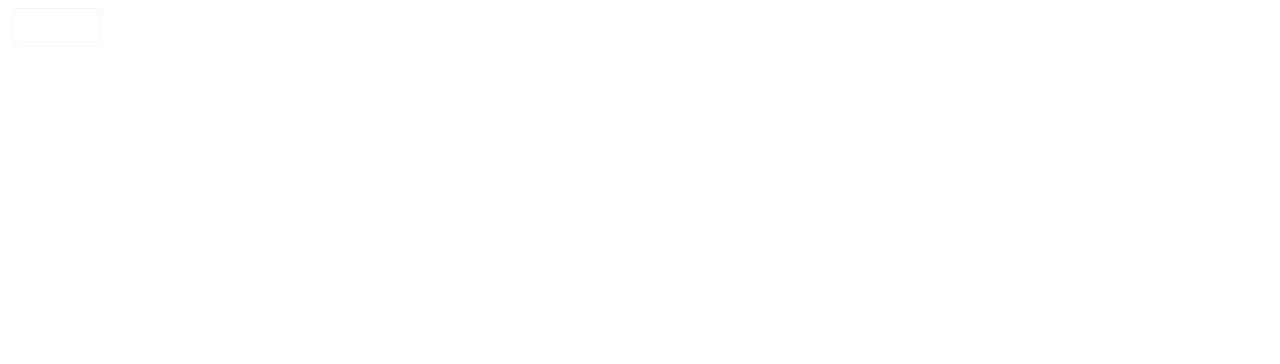
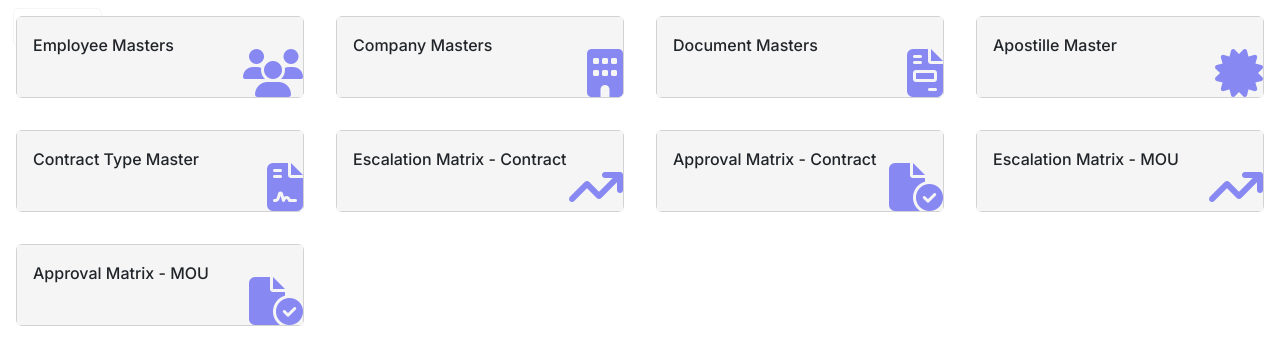
Before and after one commit to neo-omie/CMS-Demo, an Angular app in the folder Frontend/CMS/: page /masters in a window 1280 px wide. Before the commit this address led to /. Shown: the top 364 px of the page. Built offline with nearby package versions, Linux system fonts and the light colour scheme.

Commit message:
approval matrix contract

```diff
--- a/Frontend/CMS/src/app/app.routes.ts
+++ b/Frontend/CMS/src/app/app.routes.ts
@@ -1,8 +1,12 @@
 import { Routes } from '@angular/router';
 import { LoginScreenComponent } from './components/auth/login-screen/login-screen.component';
 import { DashboardComponent } from './components/dashboard/dashboard.component';
+import { MastersScreenComponent } from './components/masters-screen/masters-screen.component';
+import { ApprovalMatrixContractScreenComponent } from './components/approval-matrix-contract-screen/approval-matrix-contract-screen.component';
 
 export const routes: Routes = [
     {path: '', component: LoginScreenComponent},
     {path: 'dashboard', component: DashboardComponent},
+    {path: 'masters', component: MastersScreenComponent},
+    {path: 'masters/approval-matrix-contract', component: ApprovalMatrixContractScreenComponent}
 ];
--- /dev/null
+++ b/Frontend/CMS/src/app/components/approval-matrix-contract-screen/approval-matrix-contract-screen.component.html
@@ -0,0 +1,72 @@
+<div class="table-responsive">
+    <table class="table align-middle">
+      <thead>
+        <tr>
+            <th>Value ID</th>
+            <th>Department</th>
+            <th>Approver 1</th>
+            <th>Approver 2</th>
+            <th>Approver 3</th>
+            <th>Action</th>
+        </tr>
+      </thead>
+      <tbody>
+        <tr>
+            <td>Value ID</td>
+            <td>Department</td>
+            <td>Approver 1</td>
+            <td>Approver 2</td>
+            <td>Approver 3</td>
+            <td>Action</td>
+        </tr>
+        <tr>
+            <td>Value ID</td>
+            <td>Department</td>
+            <td>Approver 1</td>
+            <td>Approver 2</td>
+            <td>Approver 3</td>
+            <td>Action</td>
+        </tr>
+        <tr>
+            <td>Value ID</td>
+            <td>Department</td>
+            <td>Approver 1</td>
+            <td>Approver 2</td>
+            <td>Approver 3</td>
+            <td>Action</td>
+        </tr>
+        <tr>
+            <td>Value ID</td>
+            <td>Department</td>
+            <td>Approver 1</td>
+            <td>Approver 2</td>
+            <td>Approver 3</td>
+            <td>Action</td>
+        </tr>
+        <tr>
+            <td>Value ID</td>
+            <td>Department</td>
+            <td>Approver 1</td>
+            <td>Approver 2</td>
+            <td>Approver 3</td>
+            <td>Action</td>
+        </tr>
+        <tr>
+            <td>Value ID</td>
+            <td>Department</td>
+            <td>Approver 1</td>
+            <td>Approver 2</td>
+            <td>Approver 3</td>
+            <td>Action</td>
+        </tr>
+        <tr>
+            <td>Value ID</td>
+            <td>Department</td>
+            <td>Approver 1</td>
+            <td>Approver 2</td>
+            <td>Approver 3</td>
+            <td>Action</td>
+        </tr>
+      </tbody>
+    </table>
+  </div>
--- /dev/null
+++ b/Frontend/CMS/src/app/components/masters-screen/masters-screen.component.css
@@ -0,0 +1,29 @@
+#masters-screen{
+    display: flex;
+    flex-wrap: wrap;
+}
+a{
+    text-decoration: none;
+}
+.card:hover .icon{
+    color: #5f5fee;
+}
+.card:hover{
+    box-shadow: 0 0 5px #5f5fee;
+    scale: 1.03;
+    transition-duration: 0.2s;
+}
+.card-body{
+    position: relative;
+    background-color: whitesmoke;
+    min-height: 5rem;
+    z-index: 0;
+}
+.icon{
+    position: absolute;
+    bottom: 0;
+    right: 0;
+    color: rgb(136, 136, 243);
+    font-size: 3rem;
+    z-index: -1;
+}
--- /dev/null
+++ b/Frontend/CMS/src/app/components/masters-screen/masters-screen.component.html
@@ -0,0 +1,74 @@
+<div id="masters-screen">
+    <a routerLink="/masters">
+        <div class="card m-3" style="width: 18rem;">
+            <div class="card-body">
+               Employee Masters
+               <i class="fa-solid fa-users icon"></i>
+            </div>
+        </div>
+    </a>
+    <a routerLink="/masters">
+        <div class="card m-3" style="width: 18rem;">
+            <div class="card-body">
+               Company Masters
+               <i class="fa-solid fa-building icon"></i>
+            </div>
+        </div>
+    </a>
+    <a routerLink="/masters">
+        <div class="card m-3" style="width: 18rem;">
+            <div class="card-body">
+               Document Masters
+              <i class="fa-solid fa-file-invoice icon"></i>
+            </div>
+        </div>
+    </a>
+    <a routerLink="/masters">
+        <div class="card m-3" style="width: 18rem;">
+            <div class="card-body">
+               Apostille Master
+               <i class="fa-solid fa-certificate icon"></i>
+            </div>
+        </div>
+    </a>
+    <a routerLink="/masters">
+        <div class="card m-3" style="width: 18rem;">
+            <div class="card-body">
+               Contract Type Master
+               <i class="fa-solid fa-file-contract icon"></i>
+            </div>
+        </div>
+    </a>
+    <a routerLink="/masters">
+        <div class="card m-3" style="width: 18rem;">
+            <div class="card-body">
+               Escalation Matrix - Contract
+               <i class="fa-solid fa-arrow-trend-up icon"></i>
+            </div>
+        </div>
+    </a>
+    <a routerLink="/masters/approval-matrix-contract">
+        <div class="card m-3" style="width: 18rem;">
+            <div class="card-body">
+               Approval Matrix - Contract
+               <i class="fa-solid fa-file-circle-check icon"></i>
+            </div>
+        </div>
+    </a>
+    <a routerLink="/masters">
+        <div class="card m-3" style="width: 18rem;">
+            <div class="card-body">
+                Escalation Matrix - MOU
+                <i class="fa-solid fa-arrow-trend-up icon"></i>
+            </div>
+        </div>
+    </a>
+    <a routerLink="/masters">
+        <div class="card m-3" style="width: 18rem;">
+            <div class="card-body">
+                Approval Matrix - MOU
+                <i class="fa-solid fa-file-circle-check icon"></i>
+            </div>
+        </div>
+    </a>
+</div>
--- a/Frontend/CMS/src/app/components/side-bar/side-bar.component.html
+++ b/Frontend/CMS/src/app/components/side-bar/side-bar.component.html
@@ -9,6 +9,6 @@
     </div>
     <div class="offcanvas-body">
         <a class="btn sideBar-nav-links" data-bs-dismiss="offcanvas" routerLink="/dashboard">Dashboard</a>
-        <a class="btn sideBar-nav-links mt-2" data-bs-dismiss="offcanvas" href="#">Masters</a>
+        <a class="btn sideBar-nav-links mt-2" data-bs-dismiss="offcanvas" routerLink="/masters">Masters</a>
     </div>
 </aside>
--- a/Frontend/CMS/src/styles.css
+++ b/Frontend/CMS/src/styles.css
@@ -1,8 +1,11 @@
 /* You can add global styles to this file, and also import other style files */
+@import url('https://fonts.googleapis.com/css2?family=Inter:ital,opsz,wght@0,14..32,100..900;1,14..32,100..900&display=swap');
 *{
     margin: 0;
     padding: 0;
     box-sizing: border-box;
+    font-family: 'Inter';
+    font-weight: 500;
 }
 .swal2-timer-progress-bar {
     background-color: rgba(95, 95, 238, 1);
```
Also changed, not shown: Frontend/CMS/src/app/components/approval-matrix-contract-screen/approval-matrix-contract-screen.component.ts (added, +12 -0 lines), Frontend/CMS/src/app/components/masters-screen/masters-screen.component.ts (added, +12 -0 lines), Frontend/CMS/src/app/components/approval-matrix-contract-screen/approval-matrix-contract-screen.component.css (added), 2 other files (tests, documents, lock files or other folders).
